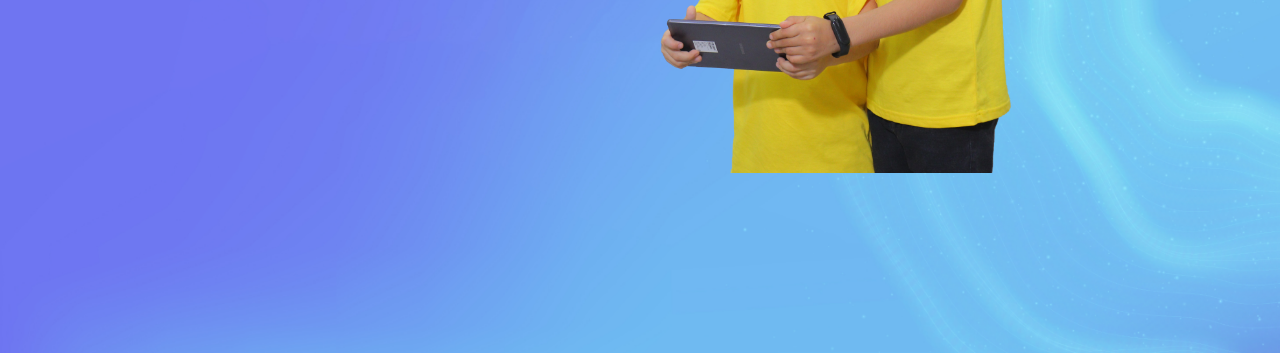
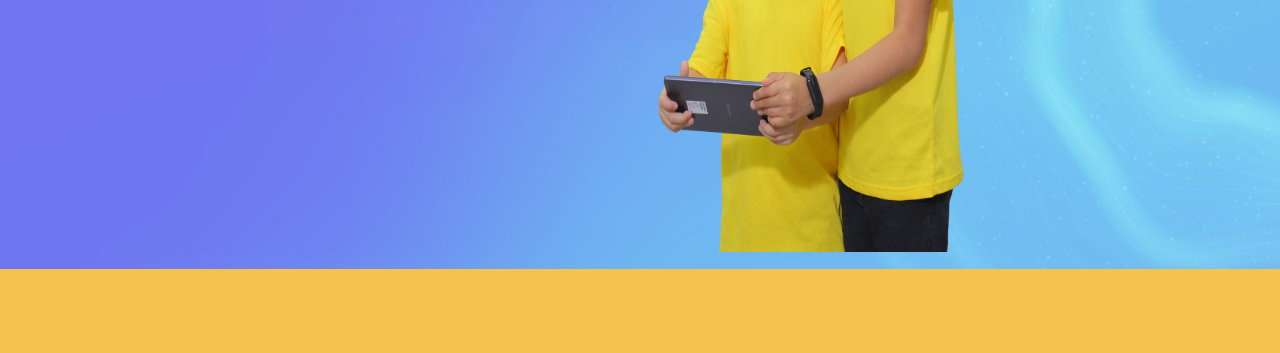
Before and after one commit to asadbek204/Team-1, a Django app: page / in a window 1280 px wide. Shown: the part 531-884 px from the top of the page. Run offline with Django 5.2, Linux system fonts and the light colour scheme.

Commit message:
look has done !

```diff
--- a/assets/base/css/main_page.css
+++ b/assets/main/css/main_page.css
@@ -7,12 +7,17 @@
     box-sizing: border-box;
 }
 
+header {
+    height: 100vh;
+    width: 100%;
+}
+
 .container {
     width: 100%;
 }
 
 .main_page {
-    width: 70%;
+    width: 60%;
     margin: 0 auto;
     display: flex;
     justify-content: center;
@@ -38,30 +43,29 @@
 
 .logo_ph {
     width: 200px;
-    margin: 100px 0 0 0
+    /*height: 290x;*/
+    margin: 50px 0 0 0
 }
 
-/*.rasm {*/
-/*    height: 100%;*/
-/*}*/
-
 .children {
-    height: 100%;
+    height: 50%;
     width: 50%;
     margin-top: 55px;
     display: flex;
     flex-direction: column;
     justify-content: end;
+    /*margin-right: 50px;*/
 }
 
 .rasm-block {
-    /*height: 100px;*/
+    height: 78vh;
     overflow: hidden;
 }
 
 .rasm {
-    width: 400px;
+    width: 100%;
     height: 100%;
+    padding-right: 35px;
 }
 
 .back{
--- a/templates/layouts/base.html
+++ b/templates/layouts/base.html
@@ -5,7 +5,6 @@
     <meta charset="UTF-8">
     <link rel="preconnect" href="https://fonts.googleapis.com">
     <link rel="preconnect" href="https://fonts.gstatic.com" crossorigin>
-    <link rel="stylesheet" href="{% static 'base/css/main_page.css' %}">
     <link
             href="https://fonts.googleapis.com/css2?family=Abel&family=Acme&family=Alegreya+Sans:wght@700&family=Baloo+2:wght@400;700;800&family=Exo+2&family=Exo:wght@500&family=Inter:wght@400;700&family=Lato&display=swap"
             rel="stylesheet"
--- a/templates/main_page.html
+++ b/templates/main_page.html
@@ -1,9 +1,14 @@
 {% extends 'layouts/base.html' %}
 {% load static %}
 
-{% block content %}
+{% block extra_head %}
+	<link rel="stylesheet" href="{% static 'main/css/main_page.css' %}">
+    <title>Be First</title>
+{% endblock %}
 
-    <div class="back" style=" background-image: url({% static 'base/img/bg_body.png' %});
+{% block header %}
+
+    <div class="back" style=" background-image: url({% static 'main/imgs/bg_body.png' %});
             background-repeat: no-repeat;
             background-size: cover">
         <div class="container">
@@ -11,12 +16,12 @@
                 <div class="main_part">
                     <h1 class="text_h1">МЕРОПРИЯТИЯ ОБРАЗОВАТЕЛЬНОГО ПОРТАЛА</h1>
 
-                    <img class="logo_ph" src="{% static 'base/img/logo.svg' %}" alt="">
+                    <img class="logo_ph" src="{% static 'main/imgs/logo.pngg' %}" alt="">
                 </div>
 
                 <div class="children">
                     <div class="rasm-block">
-                        <img class="rasm" src="{% static 'base/img/children.png' %}" alt="">
+                        <img class="rasm" src="{% static 'main/imgs/children.png' %}" alt="">
                     </div>
                 </div>
             </div>
```
Also changed, not shown: assets/main/imgs/bg_body.png (renamed from assets/base/img/bg_body.png), assets/main/imgs/children.png (renamed from assets/base/img/children.png), assets/main/imgs/logo.png (added).
